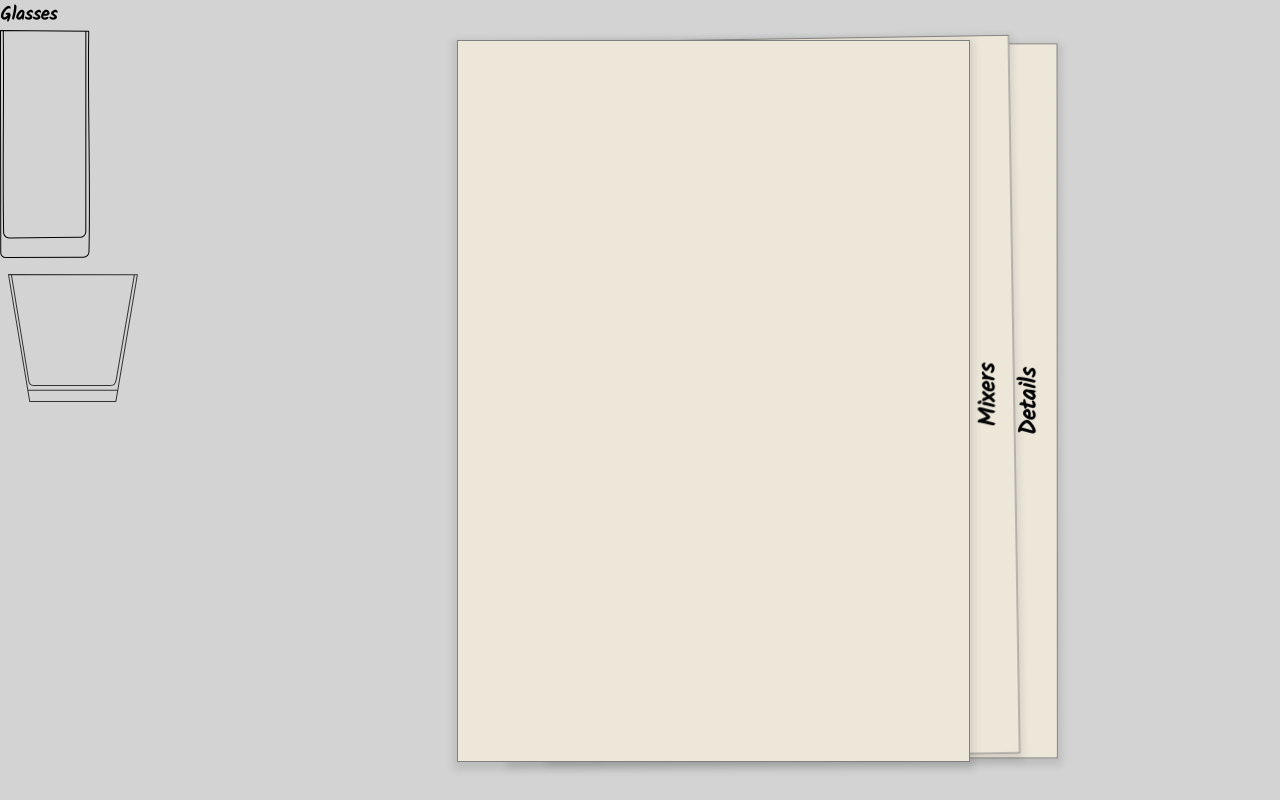
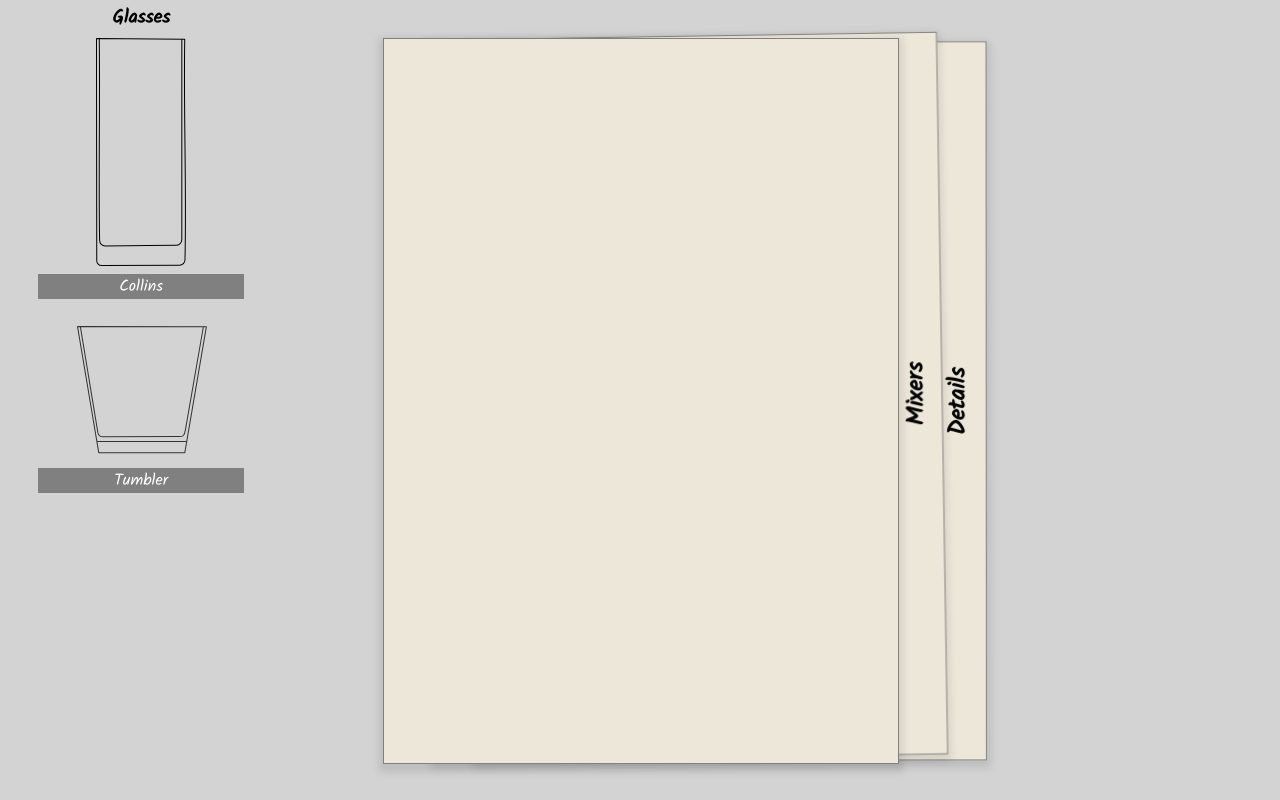
Before and after one commit to shb/bar-wizard, a plain HTML site: page index.html in a window 1280 px wide. Drawn offline with Linux system fonts and the light colour scheme.

Commit message:
Style glasses shelf better

```diff
--- a/index.html
+++ b/index.html
@@ -7,25 +7,56 @@
     <link rel="stylesheet" href="style.css" />
   </head>
   <body>
-    <aside id="glasses">
-      <h3>Glasses</h3>
-      <ul>
-        <li><img src="glasses/collins.svg" /></li>
-        <li><img src="glasses/tumbler.svg" /></li>
-      </ul>
+    <aside class="left toolbar">
+      <section data-step="glasses">
+        <h3>Glasses</h3>
+        <div class="shelf">
+          <figure>
+            <img src="glasses/collins.svg" />
+            <figcaption>Collins</figcaption>
+          </figure>
+          <figure>
+            <img src="glasses/tumbler.svg" />
+            <figcaption>Tumbler</figcaption>
+          </figure>
+        </div>
+      </section>
+
+      <section data-step="mixers">
+        <h3>Mixers</h3>
+        <ul></ul>
+      </section>
+
+      <section data-step="details">
+        <h3>Details</h3>
+        <ul></ul>
+      </section>
     </aside>
 
     <main>
       <div id="pages">
-        <section class="glasses page active">
+        <section class="glasses page" data-step="glasses">
           <h2>Glass</h2>
           <div id="canvas"></div>
-          <div style="flex: 0 1 auto"></div>
         </section>
-        <section class="mixers page right"><h2>Mixers</h2></section>
-        <section class="details page right"><h2>Details</h2></section>
+        <section class="mixers page right" data-step="mixers">
+          <h2>Mixers</h2>
+        </section>
+        <section class="details page right" data-step="details">
+          <h2>Details</h2>
+        </section>
       </div>
     </main>
+
+    <aside class="right toolbar">
+      <section data-step="glasses">&nbsp;</section>
+      <section data-step="mixers">
+        <h3>Properties</h3>
+      </section>
+      <section data-step="details">
+        <h3>Instructions</h3>
+      </section>
+    </aside>
 
     <script src="modules/snap.svg.js"></script>
     <script src="modules/wizard.js"></script>
--- a/modules/wizard.js
+++ b/modules/wizard.js
@@ -1,8 +1,8 @@
 const canvas = Snap.select("#canvas")
 
-pages.addEventListener('dragenter', onDrag)
-pages.addEventListener('dragover', onDrag)
-pages.addEventListener('drop', onDrop)
+pages.addEventListener("dragenter", onDrag)
+pages.addEventListener("dragover", onDrag)
+pages.addEventListener("drop", onDrop)
 
 document.querySelectorAll(".page").forEach((page, i) => {
   page.addEventListener("click", () => {
@@ -14,13 +14,13 @@ selectPage(0)
 
 function onDrag(e) {
   e.preventDefault()
-  e.dataTransfer.dropEffect = 'move'
+  e.dataTransfer.dropEffect = "move"
 }
 
 function onDrop(e) {
   e.preventDefault()
   const url = e.dataTransfer.getData("url")
-  canvas.children().forEach(child => child.remove())
+  canvas.children().forEach((child) => child.remove())
   loadGlass(url)
 }
 
@@ -57,8 +57,16 @@ function selectPage(activeIndex) {
     if (ri === 0) {
       page.classList.add("active")
       page.appendChild(canvas.node)
+      selectStep(page.dataset["step"])
     } else {
       page.classList.add(ri < 0 ? "left" : "right")
     }
   })
 }
+
+function selectStep(step) {
+  document.querySelectorAll("body > aside > *").forEach((toolbar) => {
+    const steps = toolbar.dataset["step"]?.split(',') ?? []
+    toolbar.style.display = steps.includes(step) ? "block" : "none"
+  })
+}
--- a/style.css
+++ b/style.css
@@ -1,4 +1,4 @@
-@import url('https://fonts.googleapis.com/css2?family=Kalam&display=swap');
+@import url("https://fonts.googleapis.com/css2?family=Kalam&display=swap");
 
 * {
   margin: 0;
@@ -10,15 +10,51 @@
   background: lightgrey;
   display: flex;
   flex-direction: row;
-    font-family: 'Kalam', cursive;
+  font-family: "Kalam", cursive;
 }
 
 body > aside {
-    flex: 0 0 auto;
+  flex: 0 1 25%;
+  padding: 0 10mm 10mm;
+}
+
+.shelf {
+  align-items: baseline;
+  display: flex;
+  flex-direction: row;
+  flex-wrap: wrap;
+  gap: 5mm;
+  justify-content: space-evenly;
+}
+
+.shelf figure {
+  display: inline-block;
+  flex: 1 0;
+  text-align: center;
+}
+
+.shelf figure img {
+  cursor: grab;
+  margin: 0 auto;
+}
+
+.shelf figure figcaption {
+  background-color: grey;
+  color: white;
+  /* font-weight: bolder; */
+  margin: 0 auto;
+  text-align: center;
+}
+
+.toolbar h3 {
+  font-size: 5mm;
+  line-height: 10mm;
+  text-align: center;
 }
 
 body > main {
-    flex: 1 0 auto;
+  flex: 2 0 50%;
+  padding: 0 10mm;
 }
 
 .page {
@@ -73,15 +109,10 @@
   transform-origin: center;
 }
 
-  #glasses img {
-    cursor: grab;
-  }
-
 #pages {
   aspect-ratio: 1 / 1.41;
-    box-sizing: border-box;
-    height: 90vh;
-    margin: 5vh auto;
+  height: calc(100vh - 20mm);
+  margin: 10mm auto;
   perspective: 100vh;
   position: relative;
   transform-style: preserve-3d;
```
Lines whose indentation alone changed are shown as unchanged.
